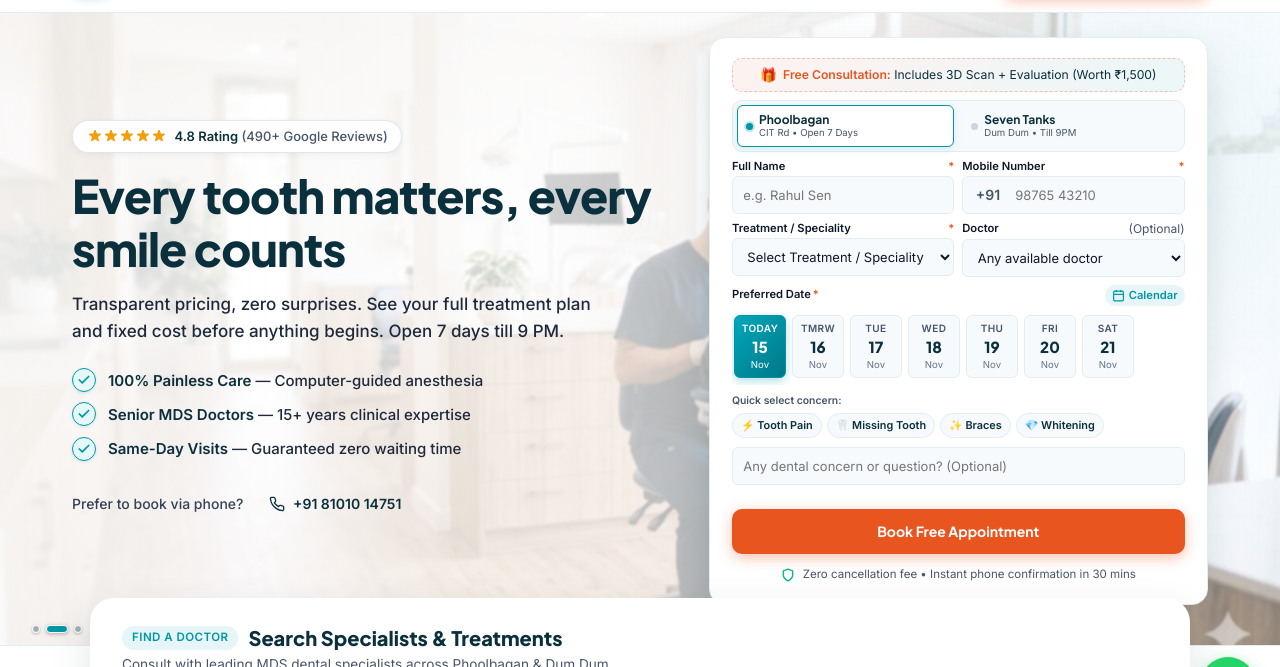
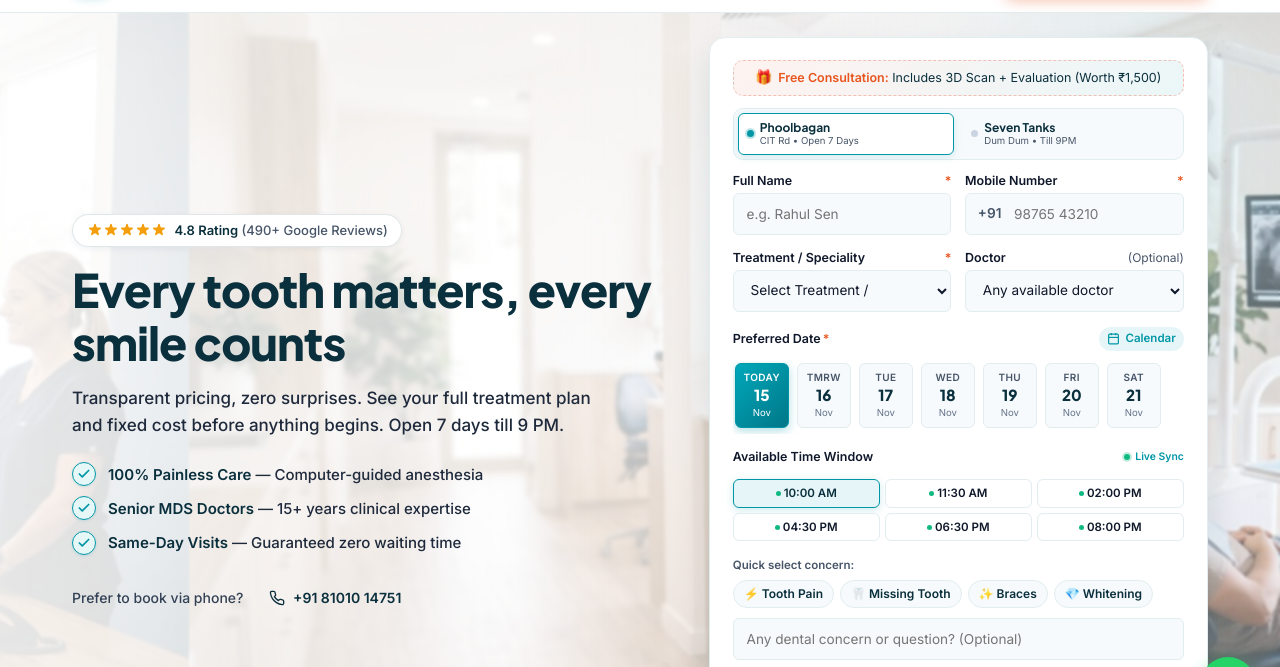
Before and after one commit to Pratyush112/GuptaDental, a plain HTML site: page index.html in a window 1280 px wide. Shown: the part 63-730 px from the top of the page. Drawn offline with Linux system fonts and the light colour scheme; no server answers.

Commit message:
Fixed the available time solt

```diff
--- a/index.html
+++ b/index.html
@@ -415,9 +415,8 @@
                                     <div class="form-error-msg" id="error-date" role="alert"></div>
                                 </div>
 
-                                <!-- Available Time Window (Visual Touch Chips + Select) - Commented Out -->
-                                <input type="hidden" id="form-slot" name="slot" value="Flexible (Clinic will coordinate)">
-                                <!-- <div class="form-group slot-picker-group">
+                                <!-- Available Time Window (Visual Touch Chips + Select) -->
+                                <div class="form-group slot-picker-group">
                                     <div class="slot-header-row">
                                         <label for="form-slot" class="form-label">
                                             Available Time Window
@@ -432,7 +431,7 @@
                                         aria-label="Select Time Slot">
                                     </div>
                                     <div class="form-error-msg" id="error-slot" role="alert"></div>
-                                </div> -->
+                                </div>
 
                                 <!-- Row 4: Quick Concern Tags & Optional Note -->
                                 <div class="form-group concern-input-group">
--- a/style.css
+++ b/style.css
@@ -775,7 +775,7 @@ button {
 .booking-card {
     background: var(--surface);
     border-radius: var(--radius-lg);
-    padding: 1.25rem 1.4rem;
+    padding: 1.35rem 1.45rem;
     box-shadow: var(--shadow-lg);
     border: 1px solid var(--border-light);
     position: relative;
@@ -788,7 +788,7 @@ button {
 
 @media (max-width: 600px) {
     .booking-card {
-        padding: 1rem 0.85rem;
+        padding: 1.1rem 0.95rem;
         border-radius: var(--radius-md);
         box-shadow: var(--shadow-md);
     }
@@ -813,7 +813,7 @@ button {
 }
 
 .booking-header {
-    margin-bottom: 0.5rem;
+    margin-bottom: 0.85rem;
     text-align: left;
 }
 
@@ -825,10 +825,10 @@ button {
     background: linear-gradient(135deg, rgba(235, 94, 65, 0.08) 0%, rgba(0, 150, 166, 0.08) 100%);
     border: 1px dashed rgba(235, 94, 65, 0.35);
     border-radius: var(--radius-md);
-    padding: 0.35rem 0.65rem;
-    font-size: 0.76rem;
+    padding: 0.42rem 0.75rem;
+    font-size: 0.78rem;
     color: var(--primary-dark);
-    margin-bottom: 0.5rem;
+    margin-bottom: 0.75rem;
     text-align: center;
 }
 
@@ -932,11 +932,11 @@ button {
     }
 }
 
-/* Form Layout - High Density & Compact */
+/* Form Layout - Evenly Spread & Conversion-Focused */
 .form-grid {
     display: grid;
     grid-template-columns: 1fr;
-    gap: 0.5rem;
+    gap: 0.95rem;
     width: 100%;
     max-width: 100%;
     box-sizing: border-box;
@@ -945,7 +945,7 @@ button {
 .form-grid-2col {
     display: grid;
     grid-template-columns: 1fr 1fr;
-    gap: 0.5rem;
+    gap: 0.85rem;
     width: 100%;
     max-width: 100%;
     box-sizing: border-box;
@@ -954,14 +954,14 @@ button {
 @media (max-width: 680px) {
     .form-grid-2col {
         grid-template-columns: 1fr;
-        gap: 0.5rem;
+        gap: 0.85rem;
     }
 }
 
 .form-group {
     display: flex;
     flex-direction: column;
-    gap: 0.15rem;
+    gap: 0.25rem;
     position: relative;
     width: 100%;
     max-width: 100%;
@@ -970,13 +970,13 @@ button {
 }
 
 .form-label {
-    font-size: 0.7rem;
+    font-size: 0.78rem;
     font-weight: 600;
     color: var(--text-main);
     display: flex;
     align-items: center;
     justify-content: space-between;
-    line-height: 1.2;
+    line-height: 1.25;
 }
 
 .form-label .req {
@@ -989,14 +989,14 @@ button {
     max-width: 100%;
     min-width: 0;
     box-sizing: border-box;
-    padding: 0.45rem 0.65rem;
-    font-size: 0.8125rem;
+    padding: 0.55rem 0.8rem;
+    font-size: 0.85rem;
     background: var(--surface-alt);
     border: 1.5px solid var(--border-light);
     border-radius: var(--radius-sm);
     color: var(--text-main);
     transition: all var(--transition-fast);
-    height: 38px;
+    height: 42px;
 }
 
 select.form-control {
@@ -1026,10 +1026,27 @@ select.form-control {
 }
 
 .form-error-msg {
-    font-size: 0.65rem;
+    font-size: 0.68rem;
     color: var(--error);
-    line-height: 1.1;
-    margin-top: 1px;
+    line-height: 1.2;
+    margin-top: 2px;
+}
+
+.form-error-msg:empty {
+    display: none;
+    margin: 0;
+    padding: 0;
+}
+
+#error-form {
+    text-align: center;
+    font-size: 0.75rem;
+    margin: 0;
+}
+
+#error-form:not(:empty) {
+    margin-top: -0.25rem;
+    margin-bottom: 0.25rem;
 }
 
 .form-error-msg a {
@@ -1038,10 +1055,6 @@ select.form-control {
     font-weight: 600;
 }
 
-.form-error-msg:empty {
-    display: none;
-}
-
 /* Phone input with Indian prefix */
 .phone-input-wrap {
     position: relative;
@@ -1054,8 +1067,8 @@ select.form-control {
 
 .phone-prefix {
     position: absolute;
-    left: 0.65rem;
-    font-size: 0.8125rem;
+    left: 0.8rem;
+    font-size: 0.85rem;
     font-weight: 600;
     color: var(--text-muted);
     pointer-events: none;
@@ -1063,16 +1076,21 @@ select.form-control {
 }
 
 .phone-input-wrap .form-control {
-    padding-left: 2.85rem;
+    padding-left: 3rem;
     width: 100%;
     box-sizing: border-box;
 }
 
 .booking-card .btn-cta {
-    padding: 0.75rem 1.2rem;
-    font-size: 0.875rem;
+    padding: 0.85rem 1.4rem;
+    font-size: 0.95rem;
+    font-weight: 700;
     border-radius: var(--radius-md);
-    margin-top: 0.25rem;
+    margin-top: 0.35rem;
+    height: 48px;
+    display: flex;
+    align-items: center;
+    justify-content: center;
     width: 100%;
     max-width: 100%;
     box-sizing: border-box;
@@ -1083,23 +1101,10 @@ select.form-control {
     align-items: center;
     justify-content: center;
     gap: var(--space-2);
-    font-size: 0.66rem;
+    font-size: 0.72rem;
     color: var(--text-muted);
-    margin-top: 0.35rem;
+    margin-top: 0.5rem;
     text-align: center;
-}
-
-.phone-prefix {
-    position: absolute;
-    left: 0.85rem;
-    font-size: var(--text-sm);
-    font-weight: 600;
-    color: var(--text-muted);
-    pointer-events: none;
-}
-
-.phone-input-wrap .form-control {
-    padding-left: 3.25rem;
 }
 
 /* Time Slot Chips */
@@ -3060,7 +3065,7 @@ select.form-control {
     display: flex;
     align-items: center;
     justify-content: space-between;
-    margin-bottom: 4px;
+    margin-bottom: 6px;
     width: 100%;
     box-sizing: border-box;
 }
@@ -3068,12 +3073,12 @@ select.form-control {
 .date-picker-trigger {
     display: inline-flex;
     align-items: center;
-    gap: 4px;
-    font-size: 0.7rem;
+    gap: 5px;
+    font-size: 0.72rem;
     font-weight: 600;
     color: var(--primary);
     background: var(--primary-light);
-    padding: 2px 7px;
+    padding: 3px 8px;
     border-radius: var(--radius-full);
     cursor: pointer;
     transition: var(--transition-fast);
@@ -3094,9 +3099,9 @@ select.form-control {
 
 .quick-dates-scroll {
     display: flex;
-    gap: 6px;
+    gap: 8px;
     overflow-x: auto;
-    padding: 3px 2px 7px 2px;
+    padding: 2px 2px 6px 2px;
     -webkit-overflow-scrolling: touch;
     scrollbar-width: none;
     width: 100%;
@@ -3109,13 +3114,13 @@ select.form-control {
 }
 
 .quick-date-chip {
-    flex: 0 0 52px;
-    min-width: 52px;
+    flex: 0 0 54px;
+    min-width: 54px;
     display: flex;
     flex-direction: column;
     align-items: center;
     justify-content: center;
-    padding: 5px 4px;
+    padding: 6px 4px;
     background: var(--surface-alt);
     border: 1.5px solid var(--border-light);
     border-radius: var(--radius-sm);
@@ -3271,24 +3276,24 @@ select.form-control {
 
 .quick-concerns-label {
     display: block;
-    font-size: 0.65rem;
-    font-weight: 700;
+    font-size: 0.72rem;
+    font-weight: 600;
     color: var(--text-muted);
-    margin-bottom: 4px;
+    margin-bottom: 5px;
 }
 
 .quick-concerns-list {
     display: flex;
     flex-wrap: wrap;
-    gap: 5px;
+    gap: 6px;
 }
 
 .concern-pill {
     background: var(--surface-alt);
     border: 1px solid var(--border-light);
     border-radius: var(--radius-full);
-    padding: 3px 8px;
-    font-size: 0.68rem;
+    padding: 4px 10px;
+    font-size: 0.75rem;
     font-weight: 600;
     color: var(--primary-dark);
     cursor: pointer;
```
